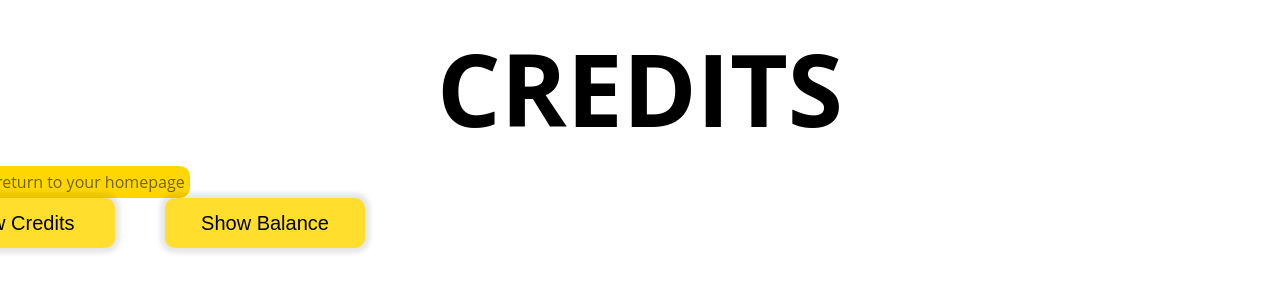
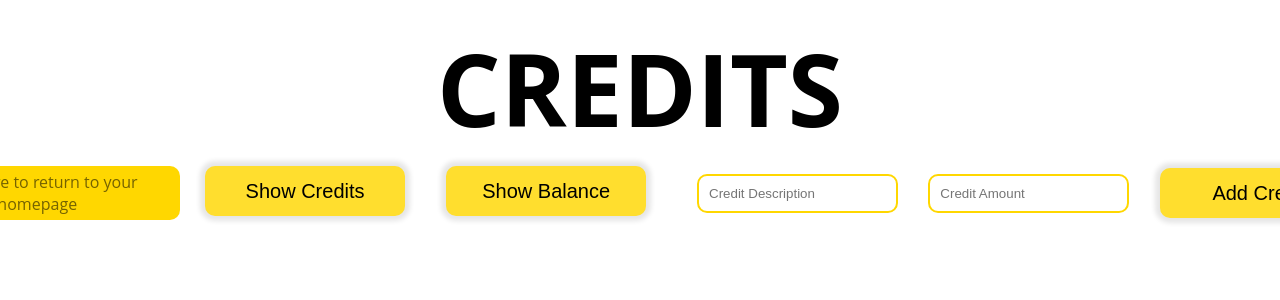
Before and after one commit to makmn1/ttp-bankOfReact-assn9, a React (Create React App) app: page /credits in a window 1280 px wide. Shown: the top 300 px of the page. Built offline with nearby package versions, Linux system fonts and the light colour scheme; no server answers.

Commit message:
Fulfilled "Adding Credits" user story
Same implementation as "Adding Debits" except I had to convert the
amount of the item being added to a number before adding it to the
balance since the item amount was a string.

```diff
--- a/src/App.js
+++ b/src/App.js
@@ -1,5 +1,5 @@
 import React from 'react'
-import { BrowserRouter, Routes, Route, Navigate } from "react-router-dom";
+import { BrowserRouter, Routes, Route } from "react-router-dom";
 import Home from './components/Home'
 import UserProfile from './components/UserProfile'
 import LogIn from './components/LogIn'
@@ -14,6 +14,7 @@ export default function App( props ) {
     } )
 
     const increaseBalance = (credit) => {
+        credit = Number.parseInt(credit)
         setAccountBalance(prevAccountBalance => {
             return (prevAccountBalance + credit)
         })
--- a/src/components/Credits.js
+++ b/src/components/Credits.js
@@ -1,11 +1,16 @@
 import React from "react"
 import AccountBalance from "./AccountBalance";
 import {Link} from "react-router-dom";
-
+import {nanoid} from "nanoid";
 
 export default function Credits(props) {
+
     const [viewCredits, setViewCredits] = React.useState(false)
     const [viewAccountBalance, setViewAccountBalance] = React.useState(false)
+    const [addCreditFormElements, setAddCreditFormElements] = React.useState({
+        description: "",
+        amount: ""
+    })
     const [credits, setCredits] = React.useState([])
 
     React.useEffect(function() {
@@ -31,25 +36,61 @@ export default function Credits(props) {
         )
     })
 
+    function changeHandler(event) {
+        const id = nanoid()
+        const date = new Date().toISOString()
+        setAddCreditFormElements(prevAddCreditFormElements => ({
+            ...prevAddCreditFormElements,
+            [event.target.name] : event.target.value,
+            id,
+            date
+        }))
+    }
+
+    const addCreditHandler = (event) => {
+        event.preventDefault()
+        setCredits(prevCredits => {
+            return [addCreditFormElements, ...prevCredits]
+        })
+        props.increaseBalance(addCreditFormElements.amount)
+    }
+
     function creditViewHandler() {
         setViewCredits(prevViewCredits => !prevViewCredits)
     }
-
     function balanceViewHandler() {
         setViewAccountBalance(prevViewBalance => !prevViewBalance)
     }
 
     return (
+
         <div className="debitsPage">
             <header className="debitsHeader">
                 <h1>CREDITS</h1>
-                <Link to="/ttp-bankOfReact-assn9" className="returnHome">Click here to return to your homepage</Link>
-                <div className="toggleButtons">
-                    <button onClick={creditViewHandler}>{viewCredits ? "Hide Credits" : "Show Credits"}</button>
-                    <button onClick={balanceViewHandler}>{viewAccountBalance ? "Hide Balance" : "Show Balance"}</button>
+                <div className="debitButtons">
+                    <Link to="/ttp-bankOfReact-assn9" className="returnHome">Click here to return to your homepage</Link>
+                    <div className="toggleButtons">
+                        <button onClick={creditViewHandler}>{viewCredits ? "Hide Credits" : "Show Credits"}</button>
+                        <button onClick={balanceViewHandler}>{viewAccountBalance ? "Hide Balance" : "Show Balance"}</button>
+                    </div>
+
+                    <form className="addDebitForm" onSubmit={addCreditHandler}>
+                        <input
+                            placeholder="Credit Description"
+                            name="description"
+                            value={addCreditFormElements.description}
+                            onChange={changeHandler}
+                        />
+                        <input
+                            placeholder="Credit Amount"
+                            name="amount"
+                            value={addCreditFormElements.amount}
+                            onChange={changeHandler}
+                        />
+                        <button type="submit">Add Credit</button>
+                    </form>
                 </div>
             </header>
-
 
             <main>
                 {viewAccountBalance && <AccountBalance accountBalance={props.accountBalance} />}
```
